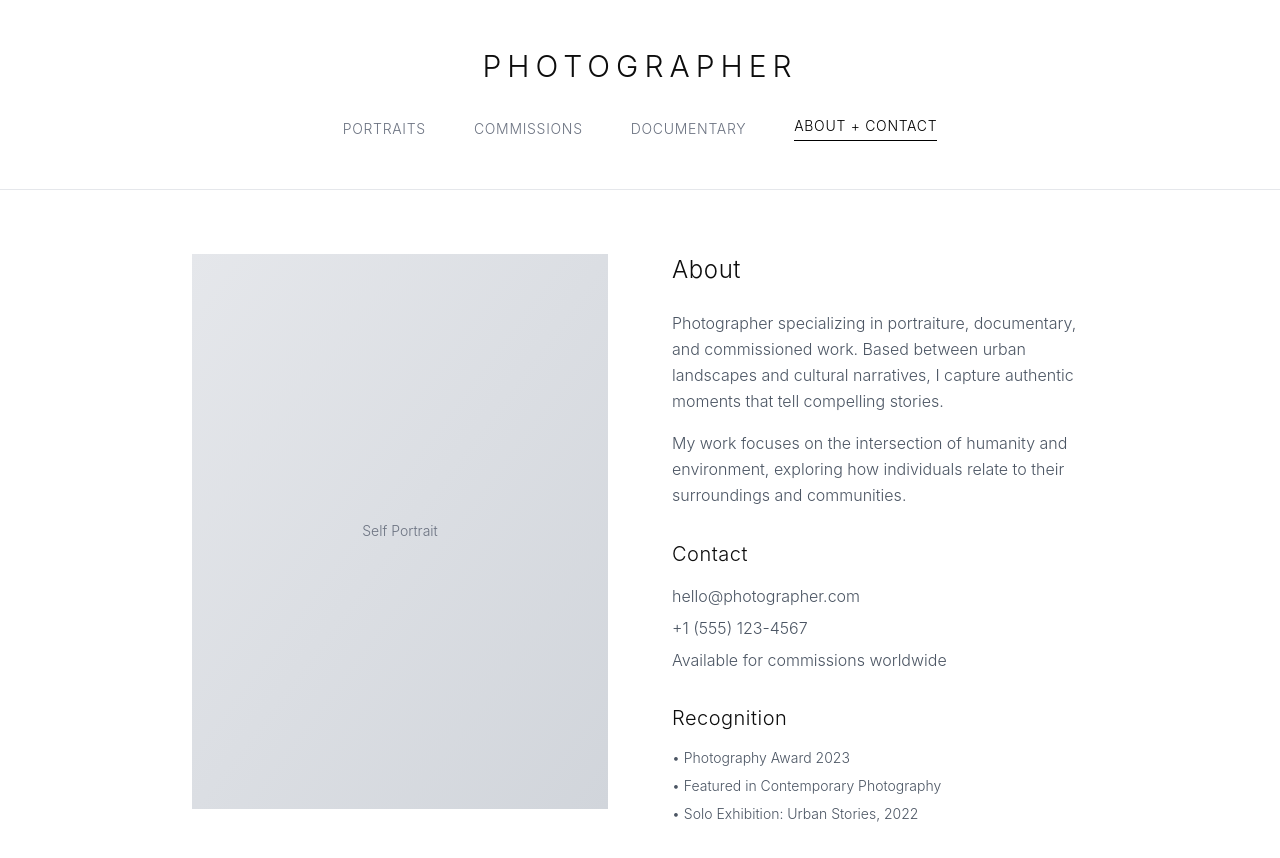
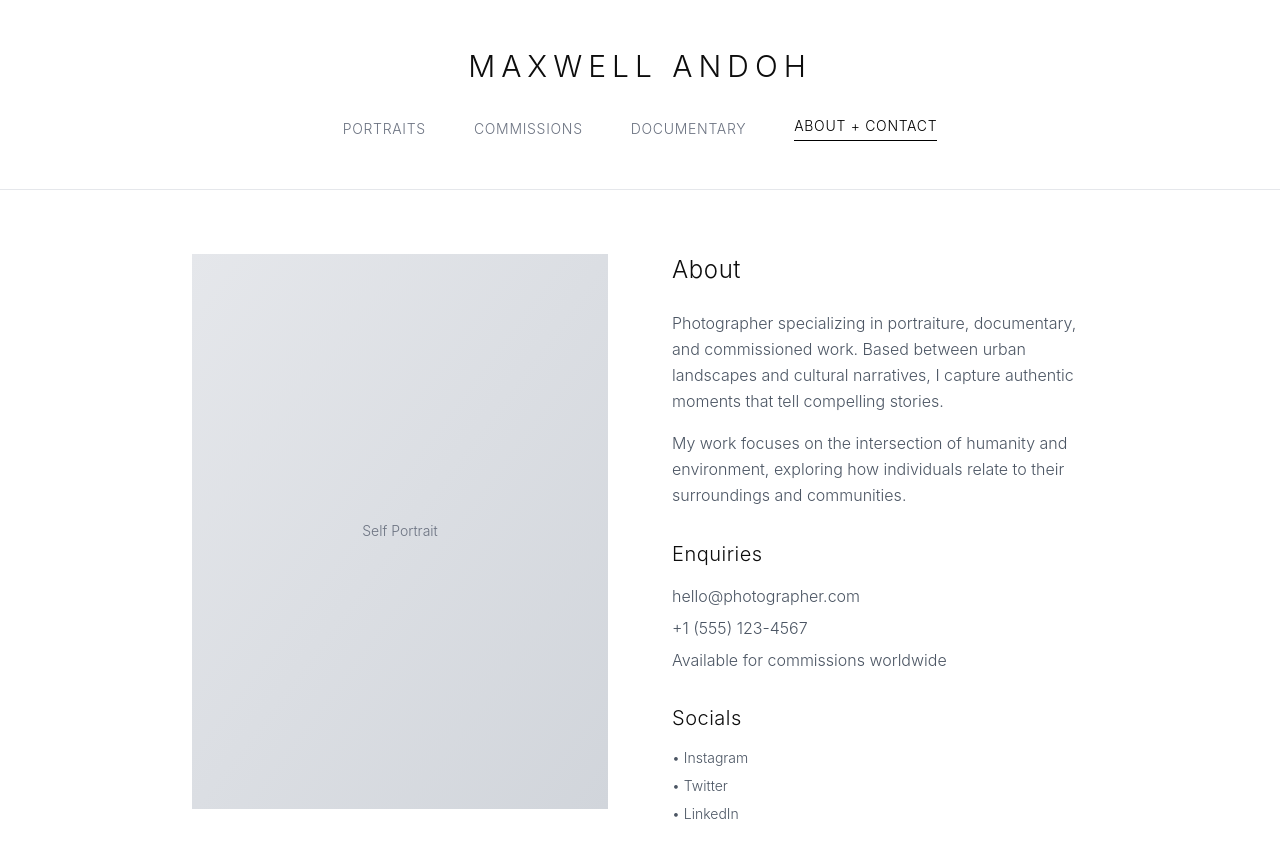
Before and after one commit to Fxmadeworlator/maxwell, a React (Vite) app: page / in a window 1280 px wide. Both pictures are taken after a click on the button "ABOUT + CONTACT". Shown: the top 858 px of the page. Built offline with nearby package versions, Linux system fonts and the light colour scheme.

Commit message:
Update photographer details
Change photographer name to "MAXWELL ANDOH".
Update "Recognition" to "Socials" with empty links for Instagram, Twitter, and LinkedIn.
Rename "Contact" to "Enquiries" and add an empty email link.

```diff
--- a/src/pages/Index.tsx
+++ b/src/pages/Index.tsx
@@ -1,4 +1,3 @@
-
 import { useState } from 'react';
 import { Button } from "@/components/ui/button";
 
@@ -31,7 +30,7 @@ const Index = () => {
     <div className="min-h-screen bg-white">
       {/* Header */}
       <header className="text-center py-12 border-b border-gray-200">
-        <h1 className="text-3xl font-light tracking-[0.2em] mb-8">PHOTOGRAPHER</h1>
+        <h1 className="text-3xl font-light tracking-[0.2em] mb-8">MAXWELL ANDOH</h1>
 
         {/* Navigation */}
         <nav className="flex justify-center space-x-12">
@@ -180,20 +179,20 @@ const AboutSection = () => {
             </div>
 
             <div>
-              <h3 className="text-xl font-light tracking-wide mb-4">Contact</h3>
+              <h3 className="text-xl font-light tracking-wide mb-4">Enquiries</h3>
               <div className="space-y-2 text-gray-600">
-                <p>hello@photographer.com</p>
+                <a href="" className="block hover:text-gray-800 transition-colors">hello@photographer.com</a>
                 <p>+1 (555) 123-4567</p>
                 <p>Available for commissions worldwide</p>
               </div>
             </div>
 
             <div>
-              <h3 className="text-xl font-light tracking-wide mb-4">Recognition</h3>
+              <h3 className="text-xl font-light tracking-wide mb-4">Socials</h3>
               <div className="space-y-2 text-gray-600 text-sm">
-                <p>• Photography Award 2023</p>
-                <p>• Featured in Contemporary Photography</p>
-                <p>• Solo Exhibition: Urban Stories, 2022</p>
+                <a href="" className="block hover:text-gray-800 transition-colors">• Instagram</a>
+                <a href="" className="block hover:text-gray-800 transition-colors">• Twitter</a>
+                <a href="" className="block hover:text-gray-800 transition-colors">• LinkedIn</a>
               </div>
             </div>
           </div>
```
